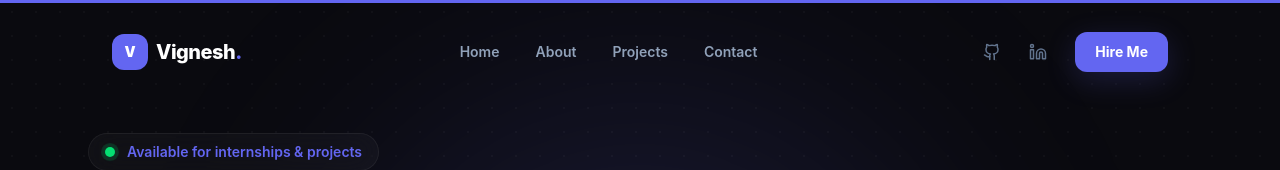
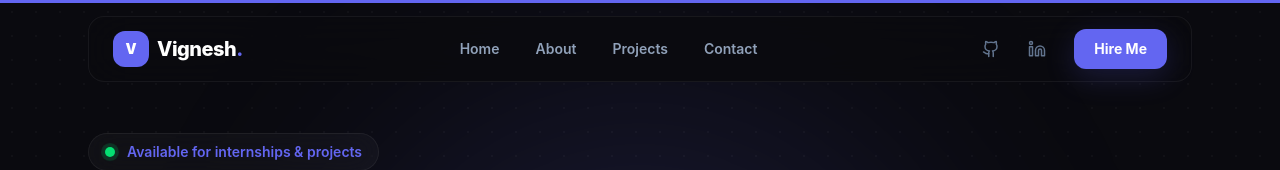
Before and after one commit to viignesh14/Portfolio, a React app in the folder frontend/: page / in a window 1280 px wide. Shown: the top 170 px of the page. Built offline with nearby package versions, Linux system fonts and the light colour scheme; the HTML template or start-up script is replaced by a standard one.

Commit message:
Fix navbar: solid dark background always visible

```diff
--- a/frontend/src/components/Navbar.jsx
+++ b/frontend/src/components/Navbar.jsx
@@ -22,13 +22,13 @@ const Navbar = () => {
   return (
     <header
       className={`fixed top-0 left-0 right-0 z-50 transition-all duration-500 ${
-        scrolled ? 'py-3' : 'py-5'
+        scrolled ? 'py-2' : 'py-4'
       }`}
     >
-      <div className="max-w-6xl mx-auto px-6">
+      <div className="max-w-6xl mx-auto px-4 sm:px-6">
         <nav
-          className={`flex items-center justify-between rounded-2xl px-6 py-3 transition-all duration-500 ${
-            scrolled ? 'glass shadow-lg' : ''
+          className={`flex items-center justify-between rounded-2xl px-5 sm:px-6 py-3 transition-all duration-500 bg-bg/90 backdrop-blur-xl border border-white/[0.06] ${
+            scrolled ? 'shadow-lg shadow-black/30' : ''
           }`}
         >
           {/* Logo */}
```
